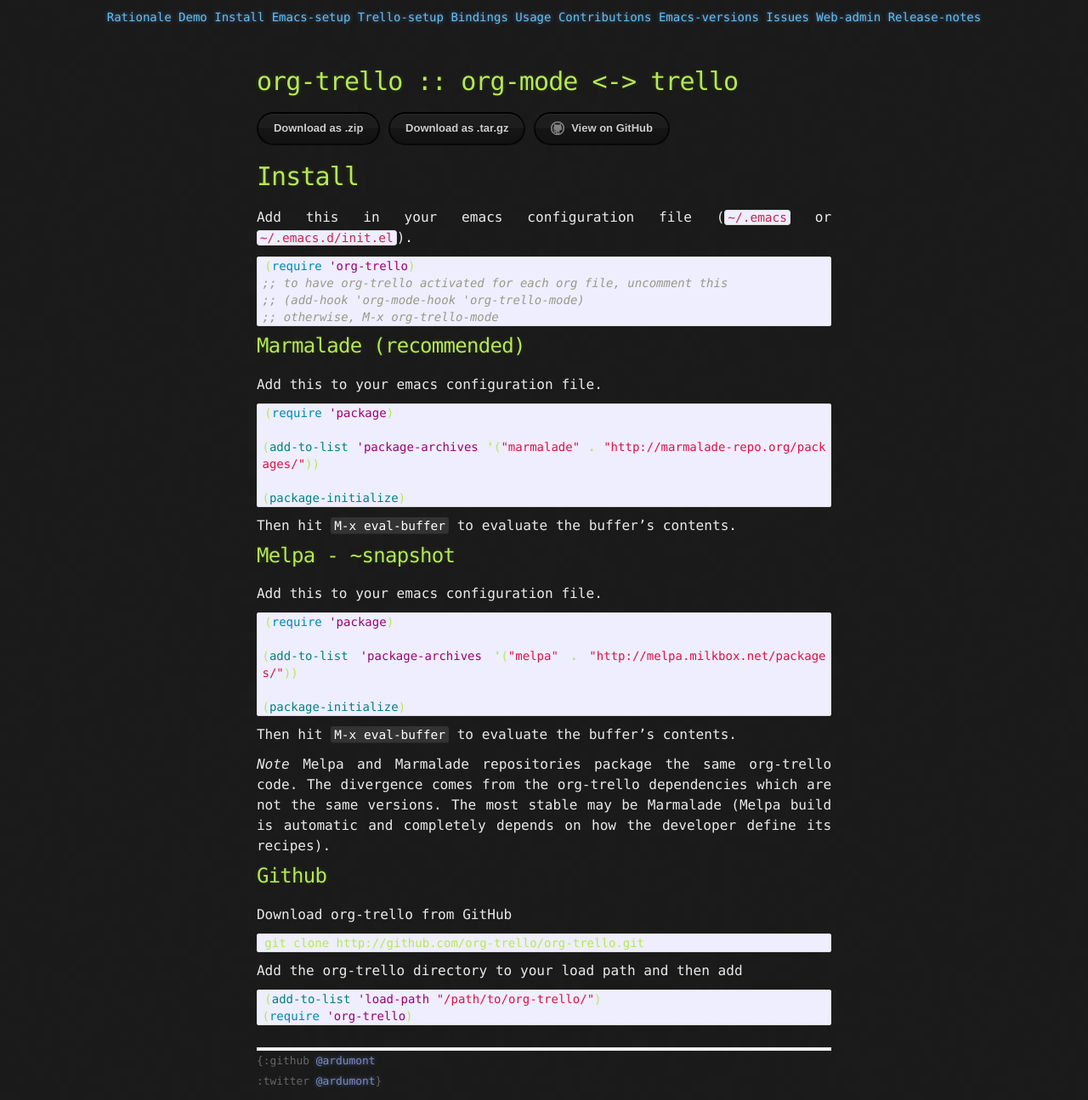
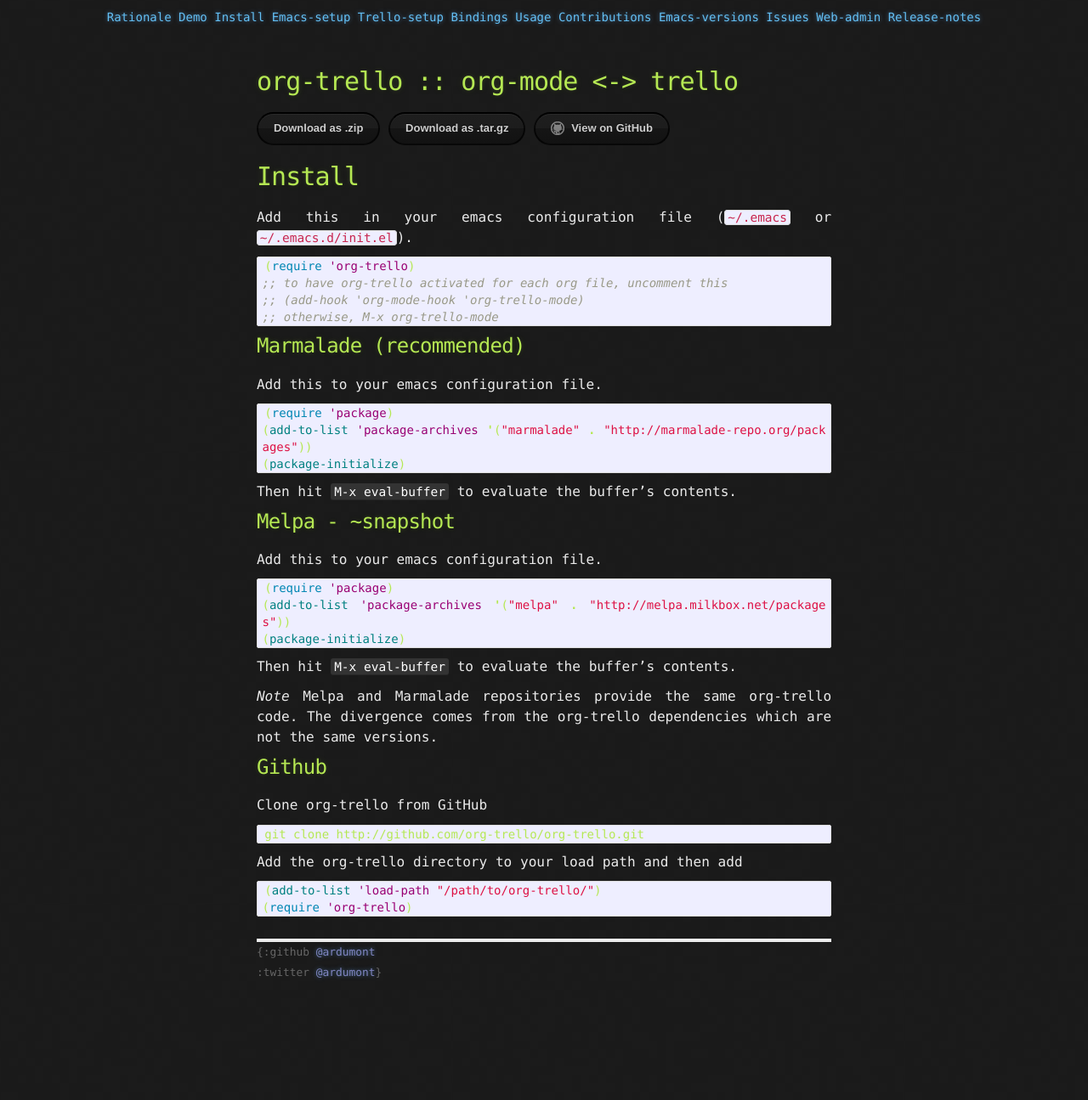
Before and after one commit to org-trello/org-trello.github.io, a Jekyll site: the page built from install.md, in a window 1280 px wide. Shown: the whole page at 85% size. Built offline with Jekyll 4.4.1, drawn with Linux system fonts in a browser that asks for light colours; Markdown is read by kramdown in place of the engine named in the settings; after the commit the page ends 1167 px from its top, so only the background shows below that.

Commit message:
Simplify sentence

````diff
--- a/install.md
+++ b/install.md
@@ -19,9 +19,7 @@ Add this to your emacs configuration file.
 
 ``` lisp
 (require 'package)
-
-(add-to-list 'package-archives '("marmalade" . "http://marmalade-repo.org/packages/"))
-
+(add-to-list 'package-archives '("marmalade" . "http://marmalade-repo.org/packages"))
 (package-initialize)
 ```
 
@@ -33,22 +31,19 @@ Add this to your emacs configuration file.
 
 ``` lisp
 (require 'package)
-
-(add-to-list 'package-archives '("melpa" . "http://melpa.milkbox.net/packages/"))
-
+(add-to-list 'package-archives '("melpa" . "http://melpa.milkbox.net/packages"))
 (package-initialize)
 ```
 
 Then hit <kbd>M-x eval-buffer</kbd> to evaluate the buffer's contents.
 
 *Note*
-Melpa and Marmalade repositories package the same org-trello code.
+Melpa and Marmalade repositories provide the same org-trello code.
 The divergence comes from the org-trello dependencies which are not the same versions.
-The most stable may be Marmalade (Melpa build is automatic and completely depends on how the developer define its recipes).
 
 ### Github
 
-Download org-trello from GitHub
+Clone org-trello from GitHub
 
 ```sh
 git clone http://github.com/org-trello/org-trello.git
````
